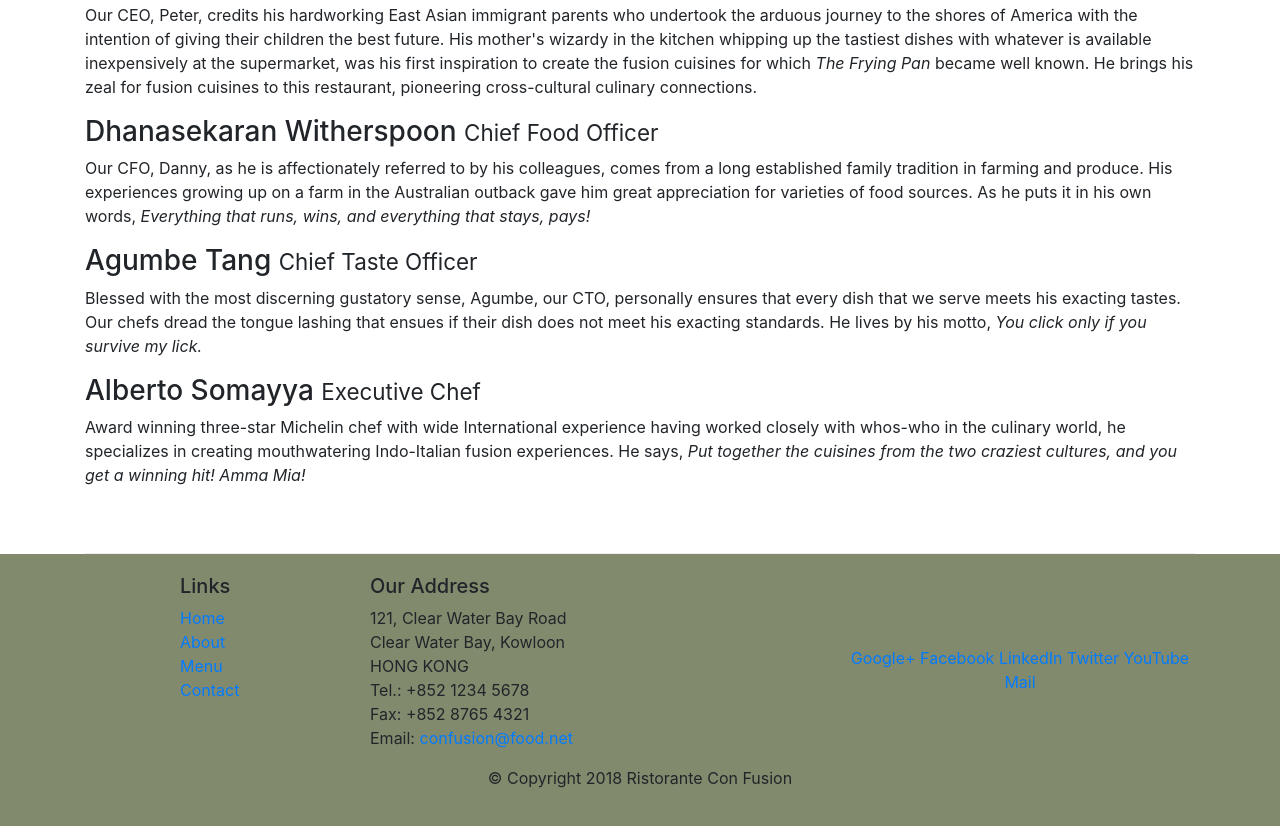
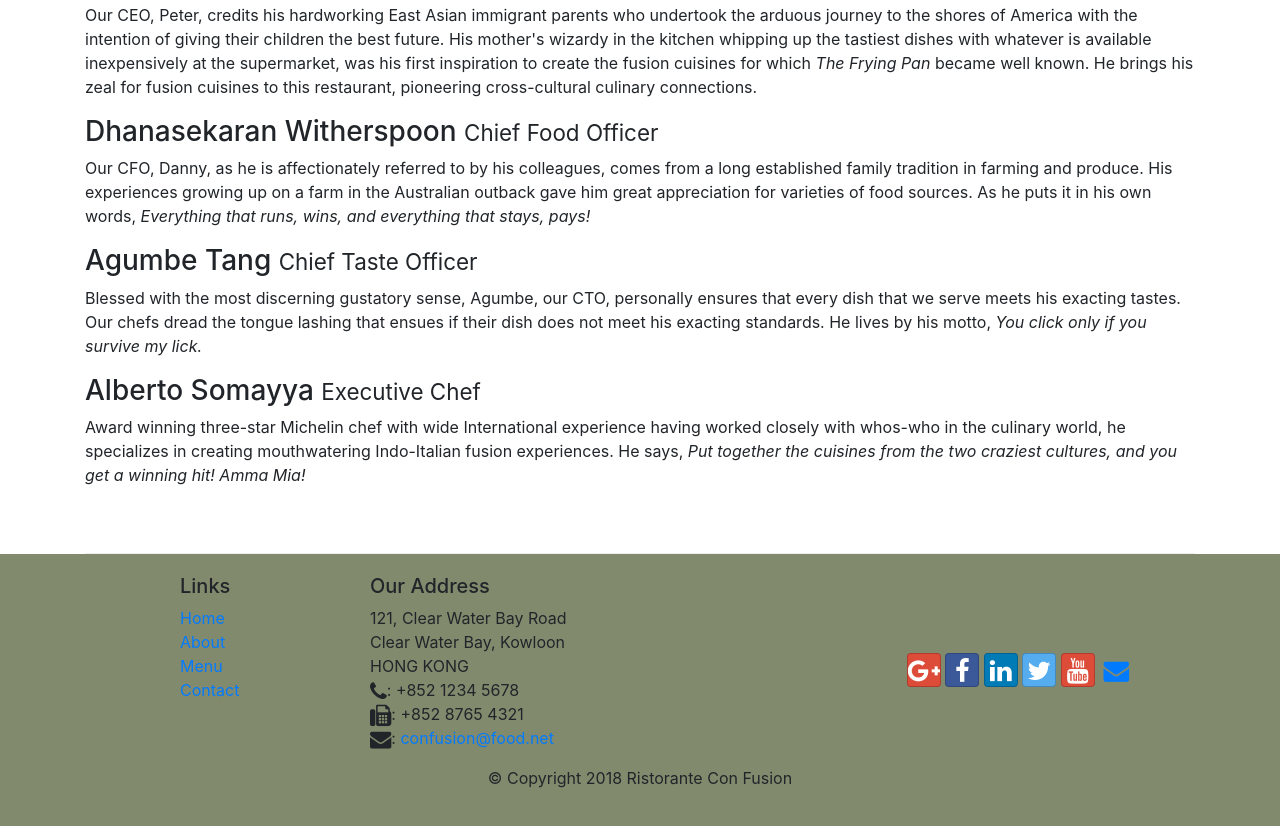
Before and after one commit to leelaprasad48/courseera, a website: page aboutus.html in a window 1280 px wide. Shown: the part 1000-1826 px from the top of the page. Drawn offline with nearby package versions, Linux system fonts and the light colour scheme.

Commit message:
Icon fonts

```diff
--- a/aboutus.html
+++ b/aboutus.html
@@ -7,6 +7,8 @@
     <meta http-equiv="x-ua-compatible" content="ie=edge">
 
     <link rel="stylesheet" href="node_modules/bootstrap/dist/css/bootstrap.min.css">
+    <link rel="stylesheet" href="node_modules/font-awesome/css/font-awesome.min.css">
+    <link rel="stylesheet" href="node_modules/bootstrap-social/bootstrap-social.css">
     <link rel="stylesheet" href="css/styles.css">
     <title>Ristorante Con Fusion: About Us</title>
 
@@ -22,16 +24,16 @@
         <div class="collapse navbar-collapse" id="Navbar">
             <ul class="navbar-nav mr-auto">
                 <li class="nav-item">
-                    <a class="nav-link" href="./index.html">Home</a>
+                    <a class="nav-link" href="./index.html"><span class="fa fa-home fa-lg"></span> Home</a>
                 </li>
                 <li class="nav-item active">
-                    <a class="nav-link" href="#">About</a>
+                    <a class="nav-link" href="#"><span class="fa fa-info fa-lg"></span> About</a>
                 </li>
                 <li class="nav-item">
-                    <a class="nav-link" href="#">Menu</a>
+                    <a class="nav-link" href="#"><span class="fa fa-list fa-lg"></span> Menu</a>
                 </li>
                 <li class="nav-item">
-                    <a class="nav-link" href="#">Contact</a>
+                    <a class="nav-link" href="#"><span class="fa fa-address-card fa-lg"></span> Contact</a>
                 </li>
             </ul>
         </div>
@@ -137,19 +139,19 @@
                     121, Clear Water Bay Road<br>
                     Clear Water Bay, Kowloon<br>
                     HONG KONG<br>
-                    Tel.: +852 1234 5678<br>
-                    Fax: +852 8765 4321<br>
-                    Email: <a href="mailto:confusion@food.net">confusion@food.net</a>
+                    <i class="fa fa-phone fa-lg"></i>: +852 1234 5678<br>
+                    <i class="fa fa-fax fa-lg"></i>: +852 8765 4321<br>
+                    <i class="fa fa-envelope fa-lg"></i>: <a href="mailto:confusion@food.net">confusion@food.net</a>
                 </address>
             </div>
             <div class="col-12 col-sm-4 align-self-center">
                 <div class="text-center">
-                    <a href="http://google.com/+">Google+</a>
-                    <a href="http://www.facebook.com/profile.php?id=">Facebook</a>
-                    <a href="http://www.linkedin.com/in/">LinkedIn</a>
-                    <a href="http://twitter.com/">Twitter</a>
-                    <a href="http://youtube.com/">YouTube</a>
-                    <a href="mailto:">Mail</a>
+                    <a class="btn btn-social-icon btn-google" href="http://google.com/+"><i class="fa fa-google-plus fa-lg"></i> </a>
+                    <a class="btn btn-social-icon btn-facebook" href="http://www.facebook.com/profile.php?id="><i class="fa fa-facebook fa-lg"></i> </a>
+                    <a class="btn btn-social-icon btn-linkedin" href="http://www.linkedin.com/in/"><i class="fa fa-linkedin fa-lg"></i> </a>
+                    <a class="btn btn-social-icon btn-twitter" href="http://twitter.com/"><i class="fa fa-twitter fa-lg"></i> </a>
+                    <a class="btn btn-social-icon btn-google" href="http://youtube.com/"><i class="fa fa-youtube fa-lg"></i> </a>
+                    <a class="btn btn-social-icon " href="mailto:"><i class="fa fa-envelope fa-lg"></i> </a>
                 </div>
             </div>
         </div>
--- a/package.json
+++ b/package.json
@@ -23,6 +23,8 @@
   },
   "dependencies": {
     "bootstrap": "^4.0.0",
+    "bootstrap-social": "^5.1.1",
+    "font-awesome": "^4.7.0",
     "jquery": "^3.3.1",
     "popper.js": "^1.12.9"
   }
```
Also changed, not shown: index.html (+15 -13 lines).
